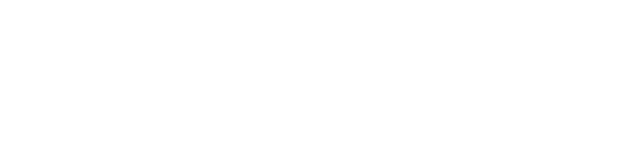
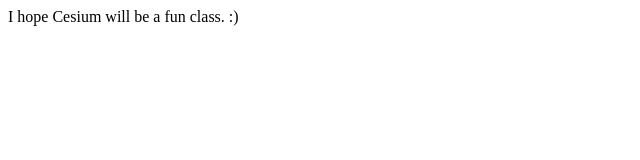
Before and after one commit to maveeuna/sanico, a plain HTML site: page index.html in a window 1280 px wide. Shown: the whole page, without its empty margins (0-640 px from the left). Drawn offline with Linux system fonts and the light colour scheme.

Commit message:
Update index.html

```diff
--- a/index.html
+++ b/index.html
@@ -11,6 +11,6 @@
               <link rel="icon" href="icon.png" type="image/gif">
         </head>
        <body>
-             <!-- Place content here -->
+             I hope Cesium will be a fun class. :)
        </body>
 </html>
```
